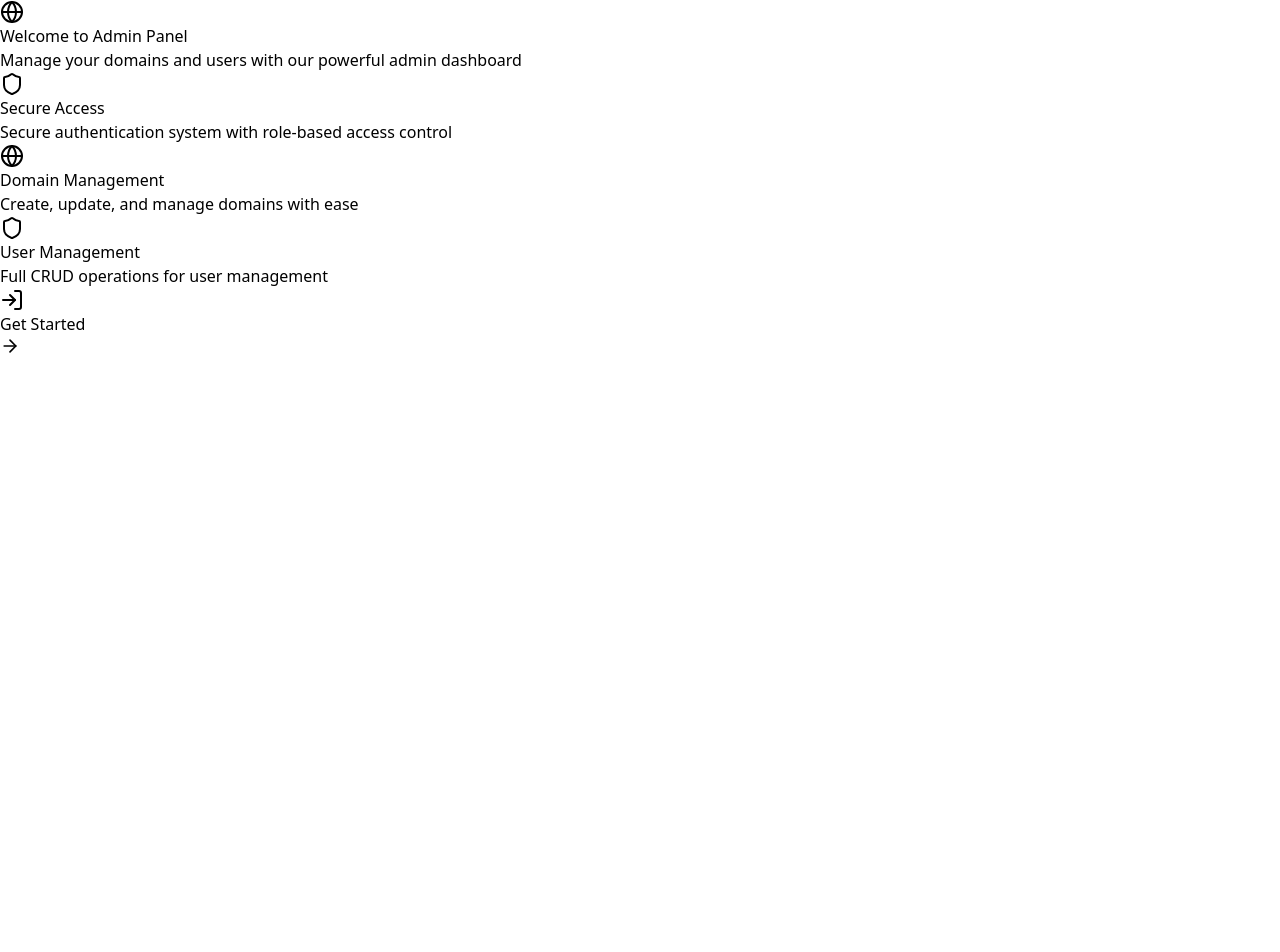
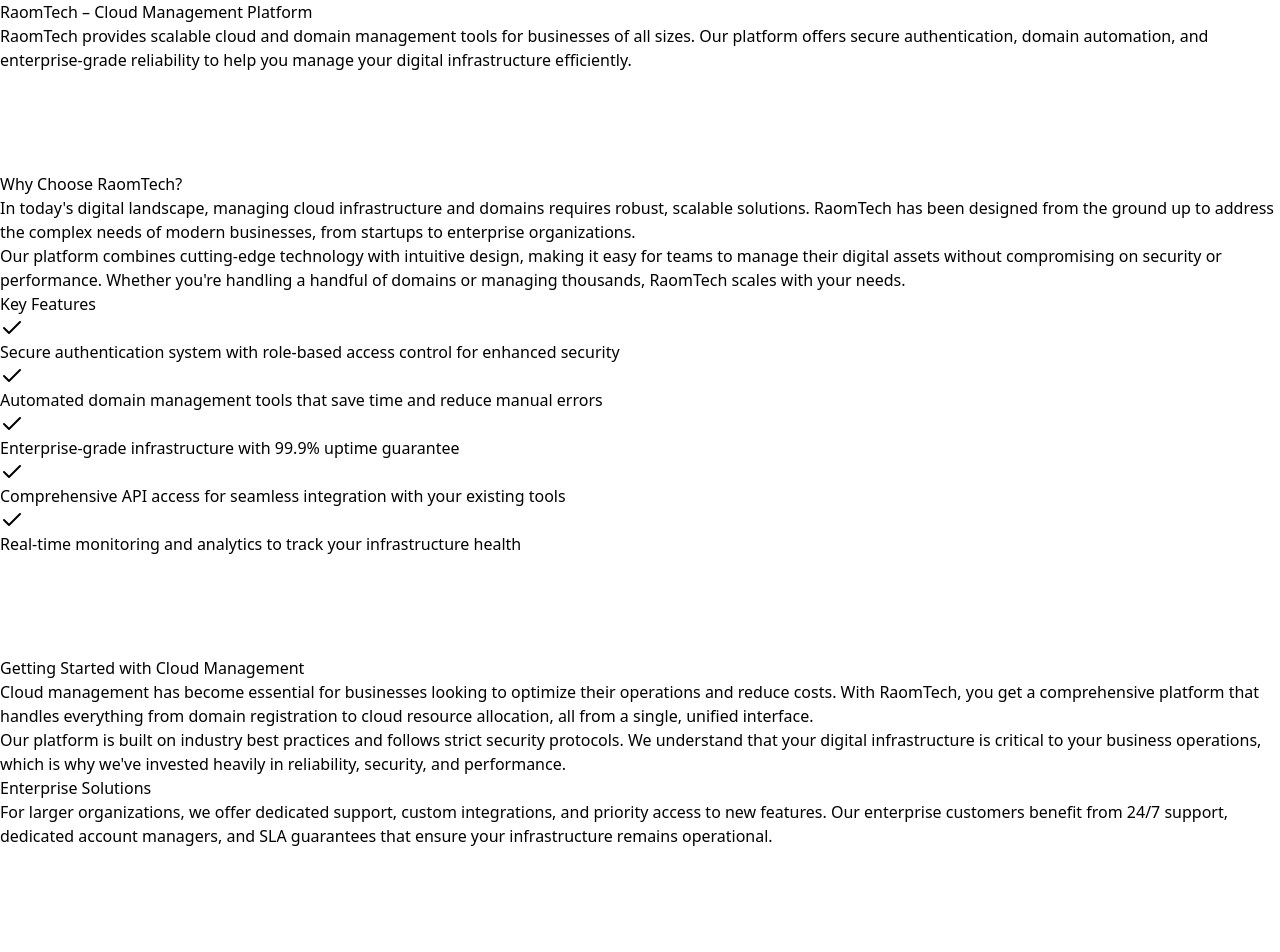
Before and after one commit to codesbydeveloper/test-project, a React (Vite) app: page / in a window 1280 px wide. Shown: the top 952 px of the page. Before the commit the page ends 800 px from the top, so only its background shows below. Built offline with nearby package versions, Linux system fonts and the light colour scheme.

Commit message:
change api endpoint

```diff
--- a/src/pages/home/Home.jsx
+++ b/src/pages/home/Home.jsx
@@ -1,5 +1,5 @@
 import { useNavigate } from 'react-router-dom';
-import { LogIn, Globe, Shield, ArrowRight } from 'lucide-react';
+import { LogIn, Globe, Shield, ArrowRight, Check } from 'lucide-react';
 import GoogleAd from '../../components/GoogleAd';
 
 export default function Home() {
@@ -7,73 +7,138 @@
 
   return (
     <div className="min-h-screen bg-gradient-to-br from-slate-900 via-slate-800 to-slate-900">
-      <div className="max-w-7xl mx-auto px-4 py-16">
-        {/* Header */}
-        <div className="text-center mb-16">
-          <div className="inline-flex items-center justify-center w-20 h-20 bg-blue-600 rounded-full mb-6">
-            <Globe className="w-10 h-10 text-white" />
-          </div>
-          <h1 className="text-5xl font-bold text-white mb-4">Welcome to Admin Panel</h1>
-          <p className="text-xl text-slate-400 max-w-2xl mx-auto">
-            Manage your domains and users with our powerful admin dashboard
-          </p>
-        </div>
+      <div className="max-w-4xl mx-auto px-4 py-12">
+        {/* Main Content - Editorial Style */}
+        <article className="prose prose-invert max-w-none">
+          <header className="mb-12 text-center">
+            <h1 className="text-5xl font-bold text-white mb-4">
+              RaomTech – Cloud Management Platform
+            </h1>
+            <p className="text-xl text-slate-300 leading-relaxed">
+              RaomTech provides scalable cloud and domain management tools for businesses of all sizes.
+              Our platform offers secure authentication, domain automation, and enterprise-grade reliability
+              to help you manage your digital infrastructure efficiently.
+            </p>
+          </header>
 
-        {/* Features Grid */}
-        <div className="grid md:grid-cols-3 gap-6 mb-16">
-          <div className="bg-slate-800 border border-slate-700 rounded-xl p-6 hover:border-blue-500 transition">
-            <div className="w-12 h-12 bg-blue-600 rounded-lg flex items-center justify-center mb-4">
-              <Shield className="w-6 h-6 text-white" />
+          {/* First Ad Placement */}
+          <div className="my-12">
+            <div className="bg-slate-800/50 border border-slate-700 rounded-lg p-6">
+              <GoogleAd
+                adSlot="6300978111"
+                adFormat="auto"
+                style={{ minHeight: '100px' }}
+              />
             </div>
-            <h3 className="text-xl font-bold text-white mb-2">Secure Access</h3>
-            <p className="text-slate-400">
-              Secure authentication system with role-based access control
-            </p>
           </div>
 
-          <div className="bg-slate-800 border border-slate-700 rounded-xl p-6 hover:border-blue-500 transition">
-            <div className="w-12 h-12 bg-purple-600 rounded-lg flex items-center justify-center mb-4">
-              <Globe className="w-6 h-6 text-white" />
+          {/* Editorial Content Section */}
+          <section className="mb-12">
+            <h2 className="text-3xl font-bold text-white mb-6">Why Choose RaomTech?</h2>
+
+            <p className="text-slate-300 text-lg leading-relaxed mb-6">
+              In today's digital landscape, managing cloud infrastructure and domains requires robust,
+              scalable solutions. RaomTech has been designed from the ground up to address the complex
+              needs of modern businesses, from startups to enterprise organizations.
+            </p>
+
+            <p className="text-slate-300 text-lg leading-relaxed mb-6">
+              Our platform combines cutting-edge technology with intuitive design, making it easy for
+              teams to manage their digital assets without compromising on security or performance.
+              Whether you're handling a handful of domains or managing thousands, RaomTech scales with your needs.
+            </p>
+
+            <div className="bg-slate-800/50 border border-slate-700 rounded-lg p-6 my-8">
+              <h3 className="text-2xl font-bold text-white mb-4">Key Features</h3>
+              <ul className="space-y-3">
+                <li className="flex items-start gap-3 text-slate-300">
+                  <Check className="w-5 h-5 text-green-400 mt-1 flex-shrink-0" />
+                  <span>Secure authentication system with role-based access control for enhanced security</span>
+                </li>
+                <li className="flex items-start gap-3 text-slate-300">
+                  <Check className="w-5 h-5 text-green-400 mt-1 flex-shrink-0" />
+                  <span>Automated domain management tools that save time and reduce manual errors</span>
+                </li>
+                <li className="flex items-start gap-3 text-slate-300">
+                  <Check className="w-5 h-5 text-green-400 mt-1 flex-shrink-0" />
+                  <span>Enterprise-grade infrastructure with 99.9% uptime guarantee</span>
+                </li>
+                <li className="flex items-start gap-3 text-slate-300">
+                  <Check className="w-5 h-5 text-green-400 mt-1 flex-shrink-0" />
+                  <span>Comprehensive API access for seamless integration with your existing tools</span>
+                </li>
+                <li className="flex items-start gap-3 text-slate-300">
+                  <Check className="w-5 h-5 text-green-400 mt-1 flex-shrink-0" />
+                  <span>Real-time monitoring and analytics to track your infrastructure health</span>
+                </li>
+              </ul>
             </div>
-            <h3 className="text-xl font-bold text-white mb-2">Domain Management</h3>
-            <p className="text-slate-400">
-              Create, update, and manage domains with ease
-            </p>
+          </section>
+
+          {/* Second Ad Placement */}
+          <div className="my-12">
+            <div className="bg-slate-800/50 border border-slate-700 rounded-lg p-6">
+              <GoogleAd
+                adSlot="6300978111"
+                adFormat="auto"
+                style={{ minHeight: '100px' }}
+              />
+            </div>
           </div>
 
-          <div className="bg-slate-800 border border-slate-700 rounded-xl p-6 hover:border-blue-500 transition">
-            <div className="w-12 h-12 bg-green-600 rounded-lg flex items-center justify-center mb-4">
-              <Shield className="w-6 h-6 text-white" />
+          {/* More Editorial Content */}
+          <section className="mb-12">
+            <h2 className="text-3xl font-bold text-white mb-6">Getting Started with Cloud Management</h2>
+
+            <p className="text-slate-300 text-lg leading-relaxed mb-6">
+              Cloud management has become essential for businesses looking to optimize their operations
+              and reduce costs. With RaomTech, you get a comprehensive platform that handles everything
+              from domain registration to cloud resource allocation, all from a single, unified interface.
+            </p>
+
+            <p className="text-slate-300 text-lg leading-relaxed mb-6">
+              Our platform is built on industry best practices and follows strict security protocols.
+              We understand that your digital infrastructure is critical to your business operations,
+              which is why we've invested heavily in reliability, security, and performance.
+            </p>
+
+            <div className="bg-blue-900/20 border border-blue-700/50 rounded-lg p-6 my-8">
+              <h3 className="text-xl font-bold text-white mb-3">Enterprise Solutions</h3>
+              <p className="text-slate-300 leading-relaxed">
+                For larger organizations, we offer dedicated support, custom integrations, and priority
+                access to new features. Our enterprise customers benefit from 24/7 support, dedicated
+                account managers, and SLA guarantees that ensure your infrastructure remains operational.
+              </p>
             </div>
-            <h3 className="text-xl font-bold text-white mb-2">User Management</h3>
-            <p className="text-slate-400">
-              Full CRUD operations for user management
+          </section>
+
+          {/* Third Ad Placement */}
+          <div className="my-12">
+            <div className="bg-slate-800/50 border border-slate-700 rounded-lg p-6">
+              <GoogleAd
+                adSlot="6300978111"
+                adFormat="auto"
+                style={{ minHeight: '100px' }}
+              />
+            </div>
+          </div>
+
+          {/* Call to Action */}
+          <section className="text-center mt-16 mb-8">
+            <p className="text-slate-300 text-lg mb-6">
+              Ready to streamline your cloud and domain management? Get started today and experience
+              the difference that professional infrastructure management can make for your business.
             </p>
-          </div>
-        </div>
-
-        {/* CTA Section */}
-        <div className="text-center mb-16">
-          <button
-            onClick={() => navigate('/login')}
-            className="inline-flex items-center gap-2 bg-blue-600 hover:bg-blue-700 text-white px-8 py-4 rounded-lg font-semibold text-lg transition shadow-lg shadow-blue-600/20"
-          >
-            <LogIn size={24} />
-            Get Started
-            <ArrowRight size={20} />
-          </button>
-        </div>
-
-        {/* Google AdSense Test Ad */}
-        <div className="max-w-4xl mx-auto">
-          <div className="bg-slate-800 border border-slate-700 rounded-lg p-6">
-            <GoogleAd
-              adSlot="6300978111"
-              adFormat="auto"
-              style={{ minHeight: '100px' }}
-            />
-          </div>
-        </div>
+            <button
+              onClick={() => navigate('/login')}
+              className="inline-flex items-center gap-2 bg-blue-600 hover:bg-blue-700 text-white px-8 py-4 rounded-lg font-semibold text-lg transition shadow-lg shadow-blue-600/20"
+            >
+              <LogIn size={24} />
+              Access Your Dashboard
+              <ArrowRight size={20} />
+            </button>
+          </section>
+        </article>
       </div>
     </div>
   );
```
Also changed, not shown: 4 other files (tests, documents, lock files or other folders).
